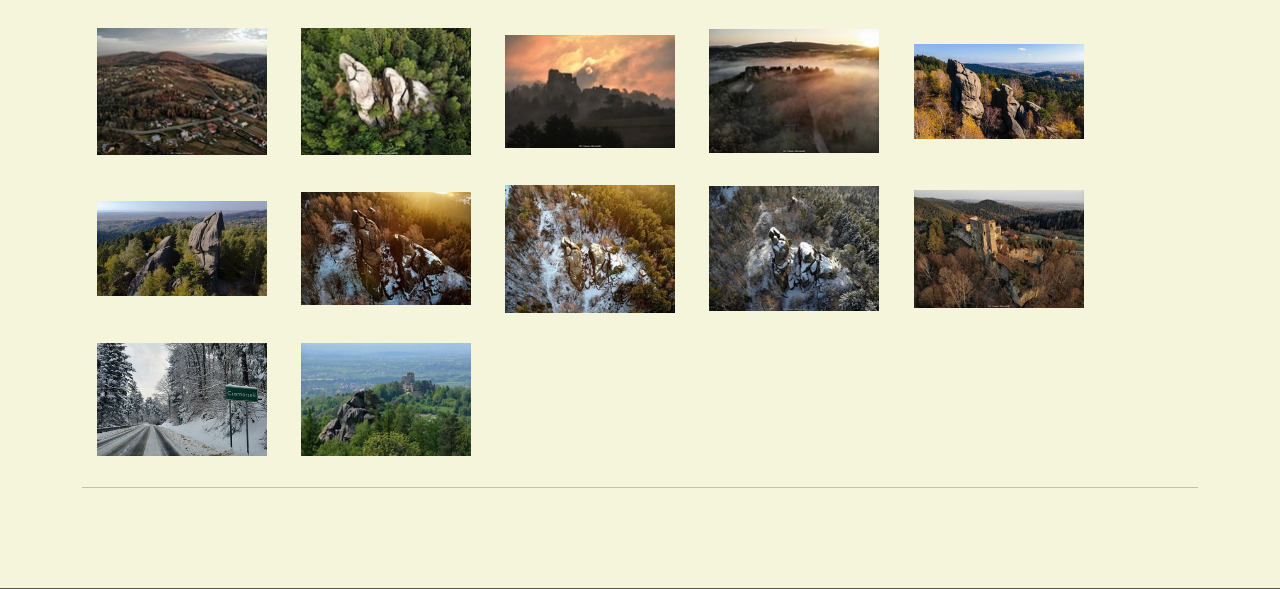
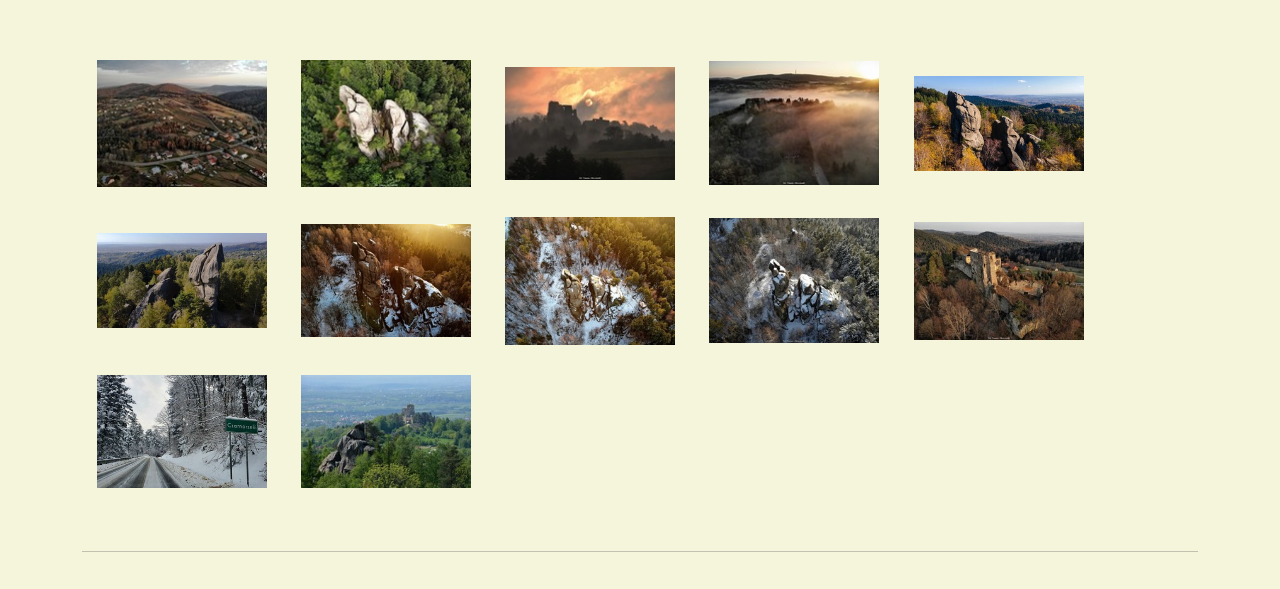
Before and after one commit to AnnaKuliga/Czarnorzeki-web-page, a plain HTML site: page index.html in a window 1280 px wide. Shown: the part 3713-4302 px from the top of the page. Drawn offline with nearby package versions, Linux system fonts and the light colour scheme.

Commit message:
Added margin

```diff
--- a/index.html
+++ b/index.html
@@ -92,7 +92,7 @@
               <hr/>
 
             </div>
-            <div class="gallery">
+            <div class="gallery mt-5 mb-5">
 
               <a href="images/czarnorzeki1.jpg" data-lightbox="mygallery" data-title="Czarnorzeki by Tomasz Okoniewski"><img src="images/czarnorzeki1s.jpeg" alt=""></a>
               <a href="images/przadki3.jpg"data-lightbox="mygallery" data-title="Prządki  by Tomasz Okoniewski"><img src="images/przadki3s.jpeg" alt=""></a>
```
